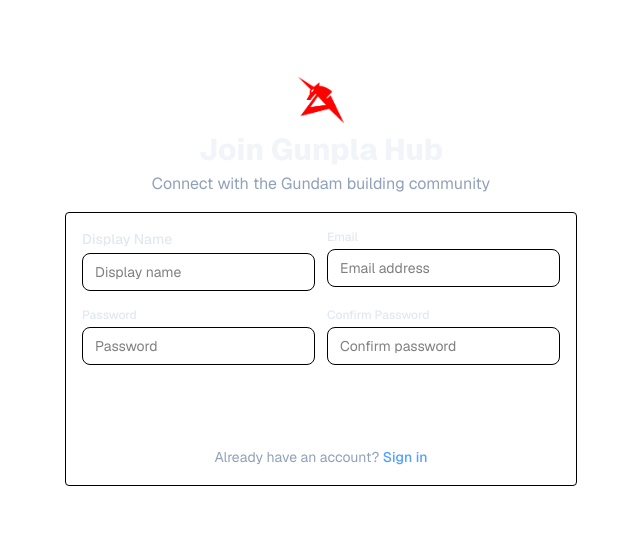
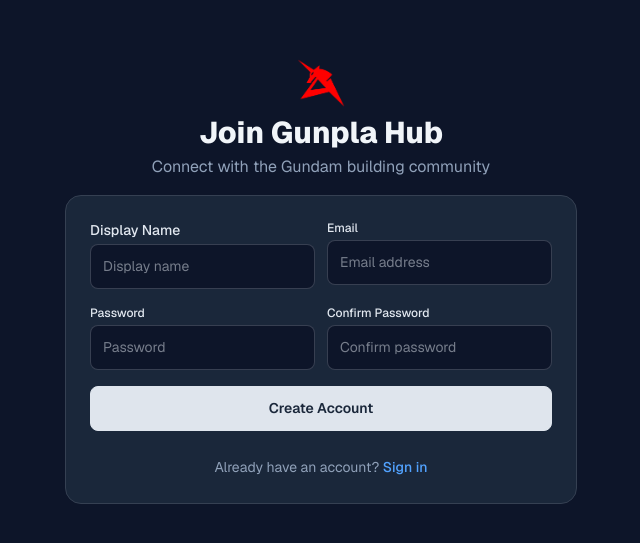
Before and after one commit to DanThePanMan/gunpla-hub, a React (Vite) app in the folder frontend/: page /Signup in a window 1280 px wide. Shown: the part 119-662 px from the top of the page, without its empty margins (319-959 px from the left). Built offline with nearby package versions, Linux system fonts and the light colour scheme; no server answers.

Commit message:
Restyle login page

```diff
--- a/frontend/src/components/Login/LoginSection.jsx
+++ b/frontend/src/components/Login/LoginSection.jsx
@@ -6,7 +6,6 @@ const LoginSection = (props) => {
 
     return (
         <>
-            {/* Logo and Branding */}
             <div className="text-center mb-8">
                 <img
                     src="/image.png"
@@ -21,9 +20,8 @@ const LoginSection = (props) => {
                 </p>
             </div>
 
-            {/* Login Form */}
-            <form className="form-card p-6 rounded border w-96">
-                <p className="text-red-400 font-semibold">{message}</p>
+            <form className="card bg-base-200 border border-base-300 p-6  w-96">
+                <p className="text-warning font-semibold">{message}</p>
                 <div className="mb-4">
                     <label
                         htmlFor="email"
@@ -35,7 +33,7 @@ const LoginSection = (props) => {
                         id="email"
                         value={email}
                         onChange={(e) => setEmail(e.target.value)}
-                        className="input-field w-full px-3 py-2 border rounded"
+                        className="input w-full"
                         placeholder="Enter your email"
                         required
                     />
@@ -52,7 +50,7 @@ const LoginSection = (props) => {
                         id="password"
                         value={password}
                         onChange={(e) => setPassword(e.target.value)}
-                        className="input-field w-full px-3 py-2 border rounded"
+                        className="input w-full"
                         placeholder="Enter your password"
                         required
                     />
@@ -64,7 +62,7 @@ const LoginSection = (props) => {
                         submitLogin();
                     }}
                     type="submit"
-                    className="btn-primary w-full py-2 px-4 rounded font-medium text-white">
+                    className="btn btn-primary w-full py-2 px-4  font-medium ">
                     Log in
                 </button>
 
--- a/frontend/src/components/universal/Layout.jsx
+++ b/frontend/src/components/universal/Layout.jsx
@@ -0,0 +1,21 @@
+import React from "react";
+import { Outlet } from "react-router-dom";
+import LeftSidebar from "./LeftSidebar";
+
+const Layout = () => {
+    return (
+        <div className="min-h-screen">
+            <div className="max-w-7xl mx-auto flex gap-4 px-4 py-4">
+                {/* Left sidebar shown on large screens */}
+                <LeftSidebar />
+
+                {/* Main content area rendered by child routes */}
+                <div className="flex-1 min-w-0">
+                    <Outlet />
+                </div>
+            </div>
+        </div>
+    );
+};
+
+export default Layout;
--- a/frontend/src/index.css
+++ b/frontend/src/index.css
@@ -1,20 +1,21 @@
 @import "tailwindcss";
+@plugin "daisyui";
 
 @plugin "daisyui/theme" {
     name: "nuGundam";
     default: true;
-    prefersdark: false;
-    color-scheme: "light";
-    --color-base-100: oklch(98% 0.003 247.858);
-    --color-base-200: oklch(96% 0.007 247.896);
-    --color-base-300: oklch(92% 0.013 255.508);
-    --color-base-content: oklch(20% 0.042 265.755);
-    --color-primary: oklch(28% 0.091 267.935);
-    --color-primary-content: oklch(98% 0.022 95.277);
+    prefersdark: true;
+    color-scheme: "dark";
+    --color-base-100: oklch(20% 0.042 265.755);
+    --color-base-200: oklch(27% 0.041 260.031);
+    --color-base-300: oklch(37% 0.034 259.733);
+    --color-base-content: oklch(92% 0.013 255.508);
+    --color-primary: oklch(92% 0.013 255.508);
+    --color-primary-content: oklch(27% 0.041 260.031);
     --color-secondary: oklch(39% 0.141 25.723);
     --color-secondary-content: oklch(97% 0.014 343.198);
     --color-accent: oklch(42% 0.095 57.708);
-    --color-accent-content: oklch(98% 0.022 95.277);
+    --color-accent-content: oklch(92% 0.013 255.508);
     --color-neutral: oklch(37% 0.044 257.287);
     --color-neutral-content: oklch(98% 0.003 247.858);
     --color-info: oklch(60% 0.126 221.723);
@@ -27,12 +28,12 @@
     --color-error-content: oklch(96% 0.015 12.422);
     --radius-selector: 2rem;
     --radius-field: 0.5rem;
-    --radius-box: 0.5rem;
+    --radius-box: 1rem;
     --size-selector: 0.28125rem;
     --size-field: 0.28125rem;
     --border: 1.5px;
-    --depth: 1;
-    --noise: 1;
+    --depth: 0;
+    --noise: 0;
 }
 
 /* Logo styling */
@@ -51,18 +52,8 @@
 /* Set global default font to Geist (via Tailwind's font-sans) */
 @layer base {
     html,
-    body {
-        @apply font-sans;
-    }
     :root {
-        /* In case any non-Tailwind styles run, provide explicit fallback */
-        font-family: "Geist", ui-sans-serif, system-ui, -apple-system,
-            "Segoe UI", Roboto, "Helvetica Neue", Arial, sans-serif;
-        /* Ensure Tailwind's --font-sans custom property resolves to Geist
-           so base rules using var(--font-sans) will use Geist. */
-        --font-sans: "Geist", ui-sans-serif, system-ui, -apple-system,
-            "BlinkMacSystemFont", "Segoe UI", Roboto, "Helvetica Neue", Arial,
-            sans-serif;
+        font-family: "Geist";
     }
 }
 
--- a/frontend/src/pages/Home.jsx
+++ b/frontend/src/pages/Home.jsx
@@ -1,6 +1,5 @@
 import { useContext, useEffect, useState } from "react";
 import Feed from "../components/home/Feed";
-import LeftSidebar from "../components/universal/LeftSidebar";
 import PostsContext from "../contexts/postsContext";
 
 const Home = () => {
@@ -34,15 +33,10 @@ const Home = () => {
     }, [setPosts]);
 
     return (
-        <div className="min-h-screen">
-            <div className="max-w-7xl mx-auto flex gap-4 px-4 py-4">
-                {/* Left Sidebar */}
-                <LeftSidebar />
-
-                {/* Main Feed */}
-                <div className="flex-1 min-w-0 max-w-2xl mx-auto lg:mx-0">
-                    <Feed loading={isLoading} />
-                </div>
+        <div>
+            {/* Main Feed - Layout provides the sidebar */}
+            <div className="max-w-2xl mx-auto px-4 py-4">
+                <Feed loading={isLoading} />
             </div>
         </div>
     );
--- a/frontend/src/pages/SignUp.jsx
+++ b/frontend/src/pages/SignUp.jsx
@@ -115,7 +115,7 @@ const SignUp = () => {
         <div className="min-h-screen w-full flex flex-col justify-center items-center p-4">
             {/* Main content */}
             <div className="relative z-10 w-full max-w-lg">
-                {/* Logo and Branding - Compact */}
+                {/* Logo and Branding */}
                 <div className="text-center mb-4">
                     <img
                         src="/image.png"
@@ -130,10 +130,10 @@ const SignUp = () => {
                     </p>
                 </div>
 
-                {/* Sign Up Form - Compact */}
+                {/* Sign Up Form */}
                 <form
                     onSubmit={handleSubmit}
-                    className="form-card p-4 rounded border">
+                    className="card bg-base-200 border border-base-300 p-6">
                     {/* Form Fields in Grid Layout */}
                     <div className="grid grid-cols-1 md:grid-cols-2 gap-3 mb-4">
                         {/* Username Field */}
@@ -149,9 +149,7 @@ const SignUp = () => {
                                 name="username"
                                 value={formData.username}
                                 onChange={handleChange}
-                                className={`input-field w-full px-3 py-2 border rounded-lg focus:outline-none focus:ring-2 focus:ring-blue-500 transition duration-200 text-sm ${
-                                    errors.username ? "border-red-500" : ""
-                                }`}
+                                className="input"
                                 placeholder="Display name"
                             />
                             {errors.username && (
@@ -174,9 +172,7 @@ const SignUp = () => {
                                 name="email"
                                 value={formData.email}
                                 onChange={handleChange}
-                                className={`input-field w-full px-3 py-2 border rounded-lg focus:outline-none focus:ring-2 focus:ring-blue-500 transition duration-200 text-sm ${
-                                    errors.email ? "border-red-500" : ""
-                                }`}
+                                className="input"
                                 placeholder="Email address"
                             />
                             {errors.email && (
@@ -202,9 +198,7 @@ const SignUp = () => {
                                 name="password"
                                 value={formData.password}
                                 onChange={handleChange}
-                                className={`input-field w-full px-3 py-2 border rounded-lg focus:outline-none focus:ring-2 focus:ring-blue-500 transition duration-200 text-sm ${
-                                    errors.password ? "border-red-500" : ""
-                                }`}
+                                className="input"
                                 placeholder="Password"
                             />
                             {errors.password && (
@@ -227,11 +221,7 @@ const SignUp = () => {
                                 name="confirmPassword"
                                 value={formData.confirmPassword}
                                 onChange={handleChange}
-                                className={`input-field w-full px-3 py-2 border rounded-lg focus:outline-none focus:ring-2 focus:ring-blue-500 transition duration-200 text-sm ${
-                                    errors.confirmPassword
-                                        ? "border-red-500"
-                                        : ""
-                                }`}
+                                className="input"
                                 placeholder="Confirm password"
                             />
                             {errors.confirmPassword && (
@@ -243,9 +233,7 @@ const SignUp = () => {
                     </div>
 
                     {/* Submit Button */}
-                    <button
-                        type="submit"
-                        className="btn-primary w-full py-2 px-4 rounded font-medium text-white">
+                    <button type="submit" className="btn btn-primary w-full ">
                         Create Account
                     </button>
 
--- a/frontend/src/pages/Welcome.jsx
+++ b/frontend/src/pages/Welcome.jsx
@@ -1,5 +1,5 @@
 const Welcome = () => (
-    <div className="min-h-screen w-full flex flex-col justify-center items-center p-4">
+    <div className="min-h-screen w-full flex flex-col justify-center items-center p-4 ">
         {/* Main content */}
         <div className="text-center">
             <img
@@ -9,27 +9,25 @@ const Welcome = () => (
             />
             <h1 className="text-3xl font-bold  mb-4">Welcome to Gunpla Hub</h1>
             <p className="text-sm lg:text-base max-w-2xl my-4 mx-auto text-neutral-500 text-center font-normal dark:text-neutral-300">
-                Sign in/make an account to share your builds! or dont
+                Sign in/make an account to share your builds, or browse in guest
+                mode
             </p>
             <div className="flex flex-col sm:flex-row gap-4 justify-center items-center">
-                <a
-                    href="/Login"
-                    className="btn btn-neutral px-6 py-2 rounded font-medium">
+                <a href="/Login" className="btn btn-primary">
                     Sign In
                 </a>
-                <a
-                    href="/signup"
-                    className="px-6 py-2 border  rounded font-medium ">
+
+                <a href="/signup" className="btn btn-secondary">
                     Join Community
                 </a>
-                <button
+                <a
                     onClick={() => {
                         // TODO: Implement guest account functionality
                         alert("Guest account feature coming soon!");
                     }}
-                    className="px-6 py-2  rounded font-medium ">
+                    className="btn btn-accent">
                     Continue as Guest
-                </button>
+                </a>
             </div>
         </div>
     </div>
--- a/frontend/tailwind.config.js
+++ b/frontend/tailwind.config.js
@@ -1,5 +1,7 @@
 /** @type {import('tailwindcss').Config} */
 export default {
+    content: ["./index.html", "./src/**/*.{js,jsx,ts,tsx}"],
+
     theme: {
         extend: {
             fontFamily: {
@@ -18,5 +20,4 @@ export default {
             },
         },
     },
-    plugins: [require("daisyui")],
 };
```
Also changed, not shown: frontend/src/routes.jsx (+11 -18 lines).
